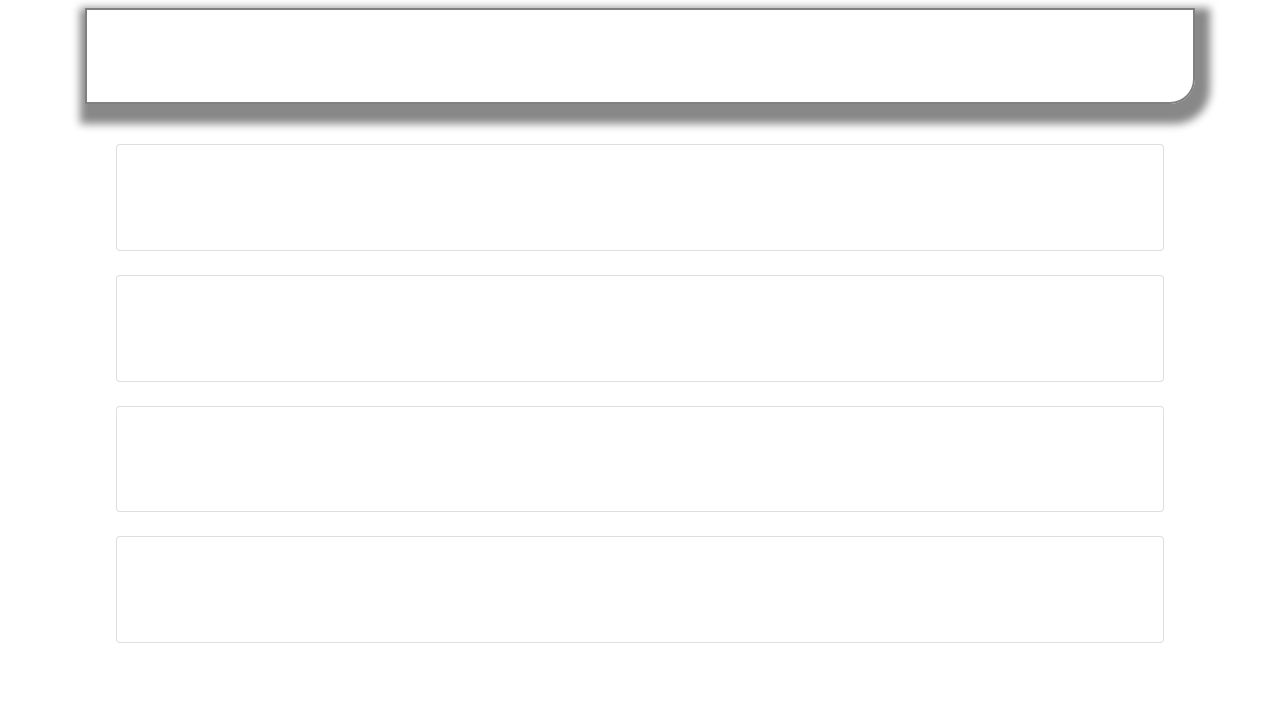
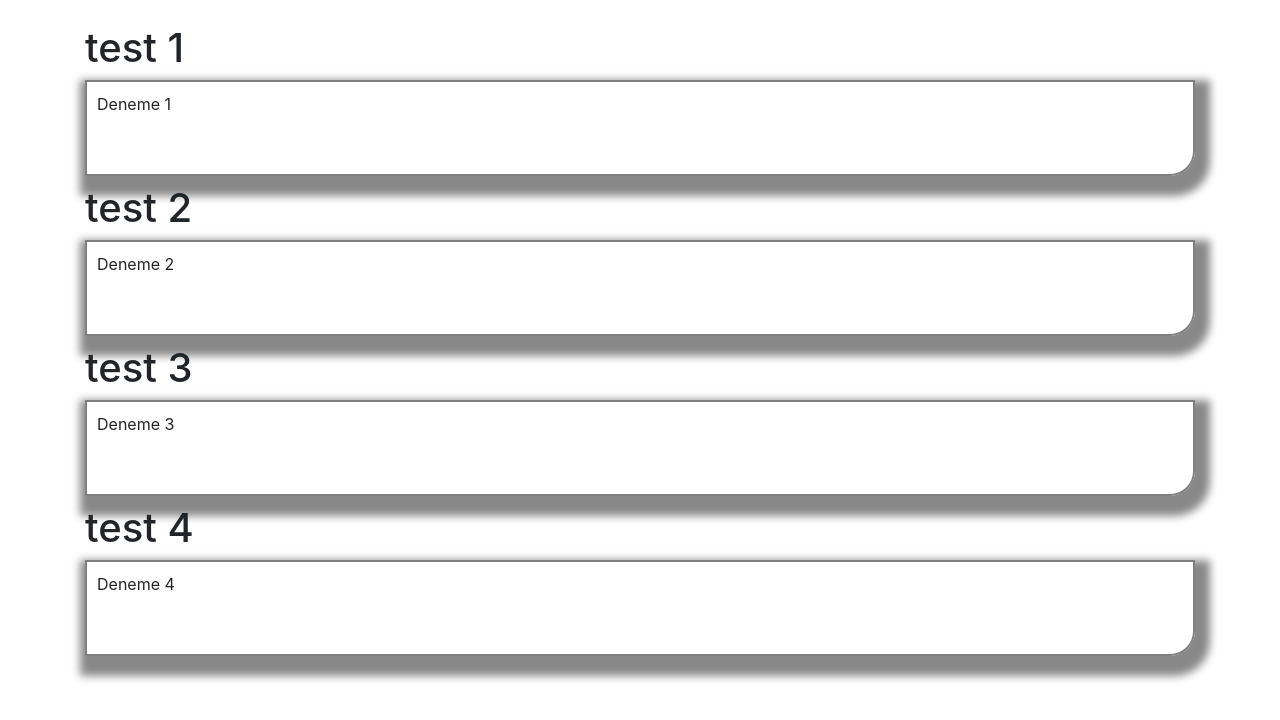
Before and after one commit to SessevmezBugra/komsum, a Vue app: page /#/post in a window 1280 px wide. Shown: the top 720 px of the page. Built offline with nearby package versions, Linux system fonts and the light colour scheme.

Commit message:
PostList completed

```diff
--- a/src/components/PostList.vue
+++ b/src/components/PostList.vue
@@ -1,48 +1,48 @@
 <template>
-    <b-container>
+  <b-container fluid>
     <b-row class="p-3">
-            <b-col cols="12">
-      <b-card bg-variant="" text-variant="white" :title="index.header" v-for="index in data" :key="index" class="mt-4">
-  <b-card-text>
-     {{index.content}}
-  </b-card-text>
-
-</b-card>
+      <b-col>
+        <b-row v-for="postData in data" :key="postData" class="mt-2">
+          <b-container fluid>
+            <post :header="postData.header" :content="postData.content" />
+          </b-container>
+        </b-row>
       </b-col>
     </b-row>
   </b-container>
 </template>
 
 <script>
+import Post from "../pages/Post.vue";
 
 export default {
+  components: {
+    post: Post,
+  },
   data() {
     return {
       data: [
         {
-                    header : "test 1",
-                    content: "Deneme 1"
+          header: "test 1",
+          content: "Deneme 1",
         },
         {
-                    header : "test 2",
-                    content: "Deneme 2"
+          header: "test 2",
+          content: "Deneme 2",
         },
         {
-                    header : "test 3",
-                    content: "Deneme 3"
+          header: "test 3",
+          content: "Deneme 3",
         },
         {
-                    header : "test 4",
-                    content: "Deneme 4"
-                }
-
-            ]
-        }
-
+          header: "test 4",
+          content: "Deneme 4",
         },
-}
+      ],
+    };
+  },
+};
 </script>
 
 <style scoped>
-
 </style>
--- a/src/main.js
+++ b/src/main.js
@@ -5,7 +5,7 @@ import App from './App.vue'
 import Register from './pages/Register.vue'
 import Login from './pages/Login.vue'
 import Home from './pages/Home.vue'
-import Post from './pages/Post.vue'
+import PostList from './components/PostList.vue'
 
 import 'bootstrap/dist/css/bootstrap.css'
 import 'bootstrap-vue/dist/bootstrap-vue.css'
@@ -21,7 +21,7 @@ const routes = [
     { path: '/login', component: Login },
     { path: '/register', component: Register },
     { path: '/', component: Home },
-    { path: '/post', component: Post },
+    { path: '/post', component: PostList },
 ]
 
 
--- a/src/pages/Post.vue
+++ b/src/pages/Post.vue
@@ -6,10 +6,6 @@
           <h1>{{ header }}</h1>
           <b-form-textarea id="textarea" plaintext :value="content"  rows="3" max-rows="6"
           >  </b-form-textarea>
-
-        </b-col>
-        <b-col cols="12">
-          <post-list/>
         </b-col>
       </b-row>
     </b-container>
@@ -18,12 +14,9 @@
 
 
 <script>
-import PostList from "../components/PostList.vue"
 
 export default{
-  components : {
-    "post-list" : PostList
-  },
+
     props: ["header", "content"]
 };
 </script>
```
Lines whose indentation alone changed are shown as unchanged.
